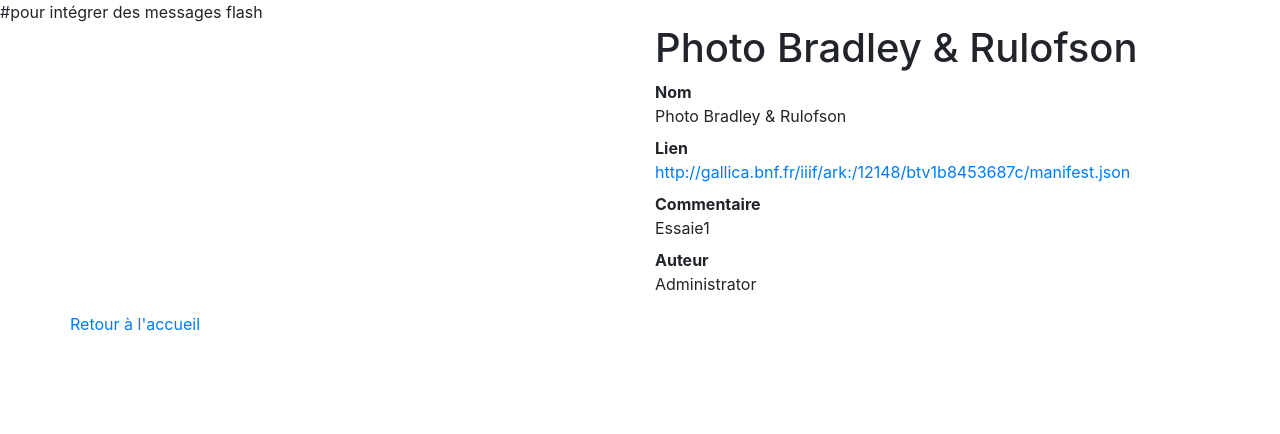
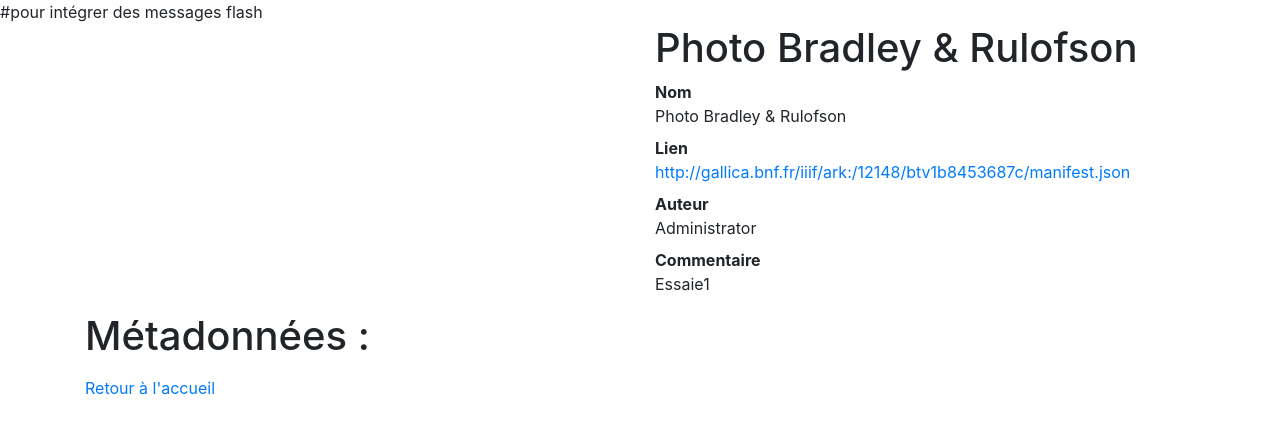
Before and after one commit to Chartes-TNAH/imago-commentaires, a Flask app: template imaginatiiif/imaginatiiif/templates/pages/comment.html in a window 1280 px wide. Shown: the part 56-490 px from the top of the page. Run offline with Flask 2, Linux system fonts and the light colour scheme; the template is opened without the code that fills it: values that come from a table or form of the project are taken from there, others are empty; data comes from the database, SQL or seed files in the repository; some libraries are stand-ins or nearby versions.

Commit message:
reorganisation colonnes page comments

```diff
--- a/imaginatiiif/imaginatiiif/templates/pages/comment.html
+++ b/imaginatiiif/imaginatiiif/templates/pages/comment.html
@@ -21,22 +21,27 @@
           <h1>{{commentaire.comment_nom}}</h1>
             <dl>
               <dt>Nom</dt><dd>{{commentaire.comment_nom}}</dd>
-              <dt>Lien</dt><dd><a href="{{commentaire.comment_lien}}">{{commentaire.comment_lien}}</a>      </dd>
+              <dt>Lien</dt><dd><a href="{{commentaire.comment_lien}}">{{commentaire.comment_lien}}</a></dd>
+              <dt>Auteur</dt><dd>{{user.user_nom}}</dd>
               <dt>Commentaire</dt><dd>{{commentaire.comment_commentaire}}</dd>
-              <dt>Auteur</dt><dd>{{user.user_nom}}</dd>
             </dl>
-
-            {% for resultat in data  %}
-              <li>{{resultat.label}} : {{resultat.value}}</li>
-            {% endfor %}
         {% else %}
           <p>La base de données est en cours de constitution</p>
         {% endif %}
     </div>
+  </div>
+  <div class="row">
+    <div class="col-12">
+    <h1>Métadonnées :</h1>
+      <dl>
+        {% for resultat in data  %}
+        <li>{{resultat.label}} : {{resultat.value}}</li>
+        {% endfor %}
+      </dl>
+    </div>
+  </div>
     {% if current_user.is_authenticated %}
     <p><a class="nav-link" href="{{url_for('modif_commentaire', comment_id=commentaire.comment_id)}}">Editer le commentaire</a>
-
     {%endif %}
-
     <p><a href="{{url_for('accueil')}}">Retour à l'accueil</a></p>
 {% endblock %}
```
